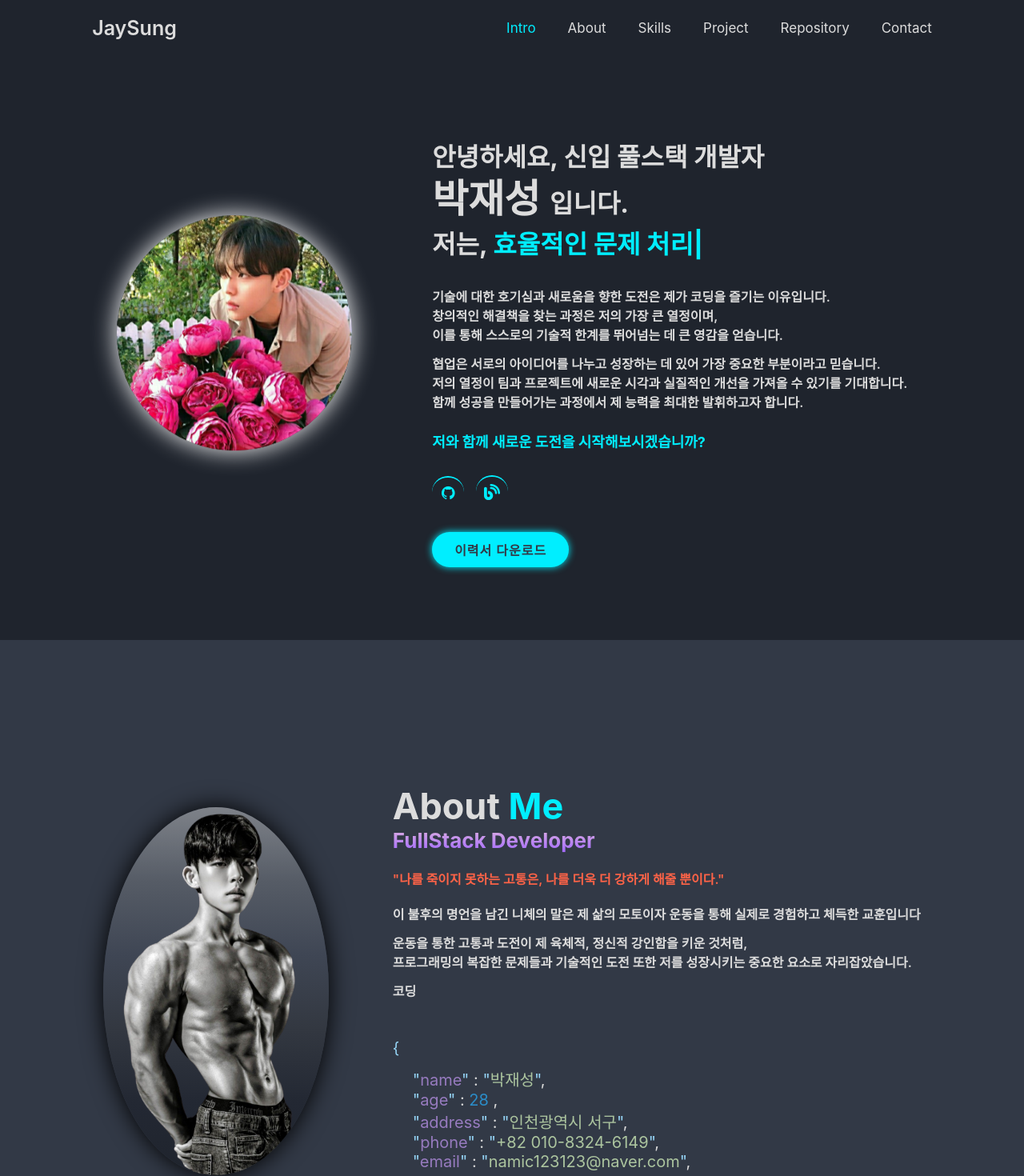
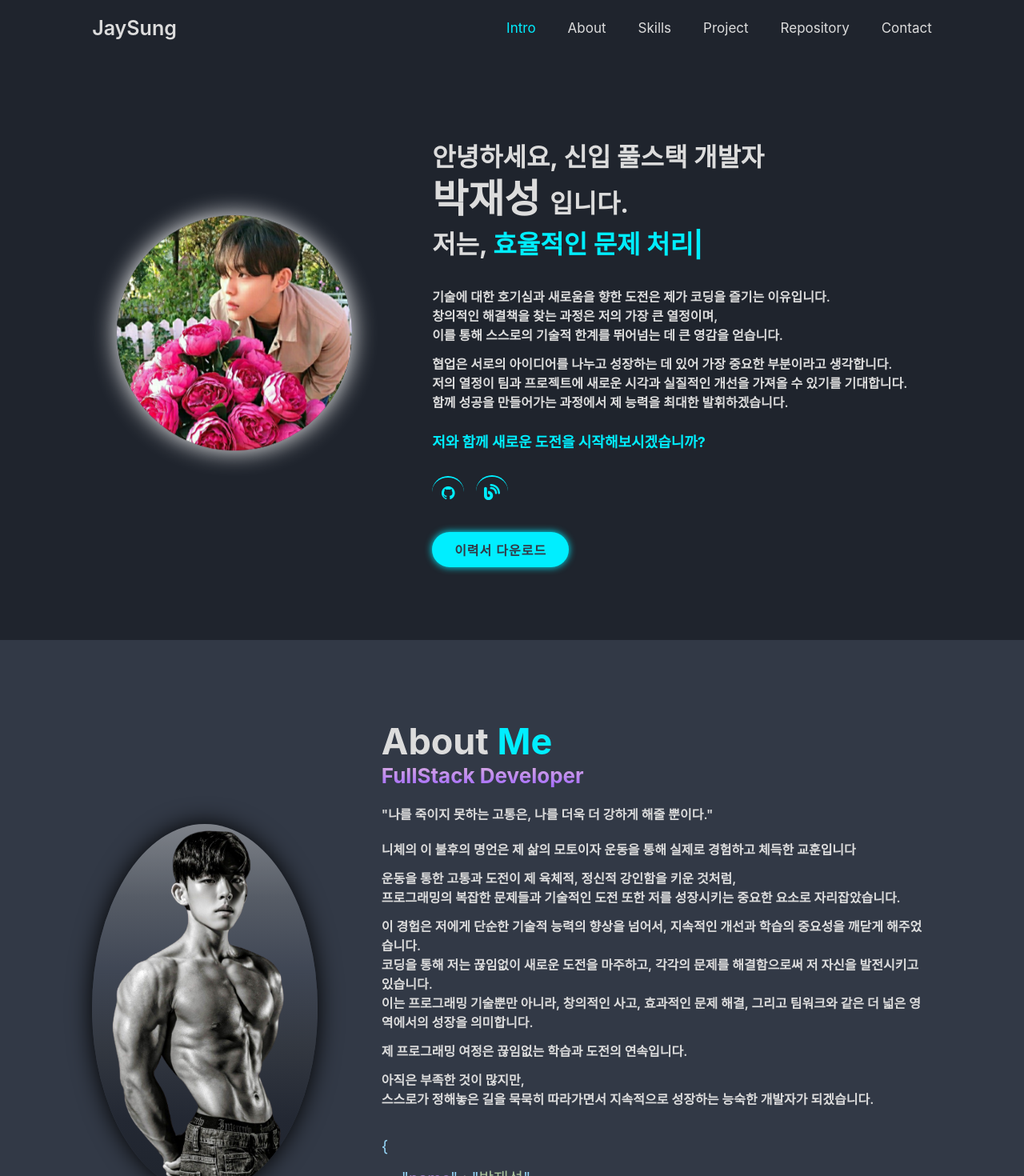
Before and after one commit to namic123/portfolio, a React (Create React App) app: page / in a window 1280 px wide. Shown: the top 1470 px of the page at 80% size. Built offline with nearby package versions, Linux system fonts and the light colour scheme.

Commit message:
about me 내용 수정

```diff
--- a/src/App.js
+++ b/src/App.js
@@ -117,9 +117,9 @@ function App(props) {
           <p>창의적인 해결책을 찾는 과정은 저의 가장 큰 열정이며,</p>
           <p>이를 통해 스스로의 기술적 한계를 뛰어넘는 데 큰 영감을 얻습니다. </p>
           <br/>
-          <p>협업은 서로의 아이디어를 나누고 성장하는 데 있어 가장 중요한 부분이라고 믿습니다.</p>
+          <p>협업은 서로의 아이디어를 나누고 성장하는 데 있어 가장 중요한 부분이라고 생각합니다.</p>
           <p>저의 열정이 팀과 프로젝트에 새로운 시각과 실질적인 개선을 가져올 수 있기를 기대합니다.</p>
-          <p>함께 성공을 만들어가는 과정에서 제 능력을 최대한 발휘하고자 합니다.</p>
+          <p>함께 성공을 만들어가는 과정에서 제 능력을 최대한 발휘하겠습니다.</p>
           <br/>
           <br/>
           <p className="home-content-footer">저와 함께 새로운 도전을 시작해보시겠습니까?</p>
@@ -140,13 +140,18 @@ function App(props) {
           <h2 className="heading">About <span>Me</span></h2>
           <h3>FullStack Developer</h3>
           <p className="about-quotes">"나를 죽이지 못하는 고통은, 나를 더욱 더 강하게 해줄 뿐이다."</p>
-          <p> 이 불후의 명언을 남긴 니체의 말은 제 삶의 모토이자 운동을 통해 실제로 경험하고 체득한 교훈입니다</p>
+          <p>니체의 이 불후의 명언은 제 삶의 모토이자 운동을 통해 실제로 경험하고 체득한 교훈입니다</p>
           <br/>
           <p>운동을 통한 고통과 도전이 제 육체적, 정신적 강인함을 키운 것처럼,</p>
           <p>프로그래밍의 복잡한 문제들과 기술적인 도전 또한 저를 성장시키는 중요한 요소로 자리잡았습니다.</p>
           <br/>
-          <p>코딩</p>
+          <p>이 경험은 저에게 단순한 기술적 능력의 향상을 넘어서, 지속적인 개선과 학습의 중요성을 깨닫게 해주었습니다.</p>
+          <p>코딩을 통해 저는 끊임없이 새로운 도전을 마주하고, 각각의 문제를 해결함으로써 저 자신을 발전시키고 있습니다.</p>
+          <p>이는 프로그래밍 기술뿐만 아니라, 창의적인 사고, 효과적인 문제 해결, 그리고 팀워크와 같은 더 넓은 영역에서의 성장을 의미합니다.</p>
           <br/>
+          <p>제 프로그래밍 여정은 끊임없는 학습과 도전의 연속입니다.</p>
+          <br/>
+          <p>아직은 부족한 것이 많지만, <br/> 스스로가 정해놓은 길을 묵묵히 따라가면서 지속적으로 성장하는 능숙한 개발자가 되겠습니다.</p>
 
           <br/>
         <br/>
--- a/src/css/style.css
+++ b/src/css/style.css
@@ -228,7 +228,6 @@ span{
 }
 .about-quotes{
     font-size: 2rem;
-    color:tomato;
     margin-bottom: 2rem;
 }
 
```
